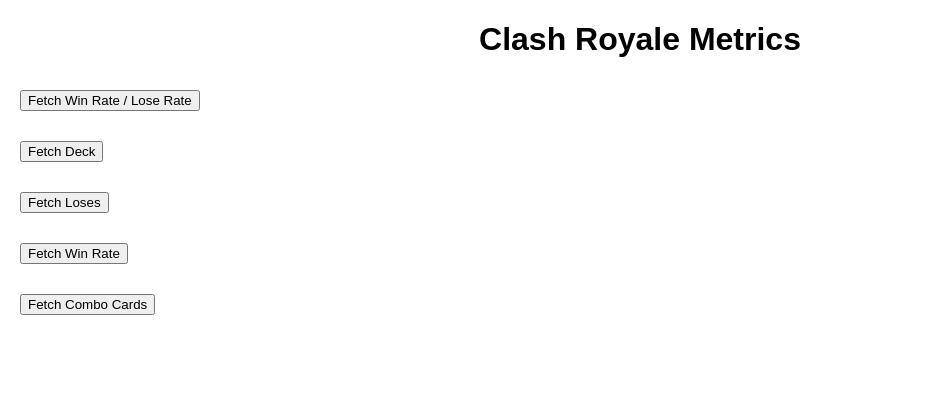
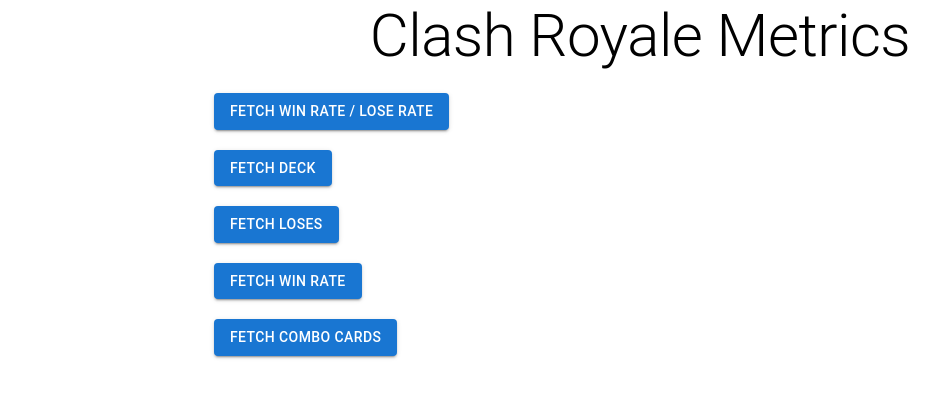
Before and after one commit to nNilton/clash-royale-manager, a React (Create React App) app in the folder frontend/: page / in a window 1280 px wide. Shown: the top 398 px of the page, without its empty margins (0-951 px from the left). Built offline with nearby package versions, Linux system fonts and the light colour scheme.

Commit message:
- Adicionado libs do material UI e ajustado o front para seguir o estilo do material

```diff
--- a/frontend/package.json
+++ b/frontend/package.json
@@ -3,6 +3,10 @@
   "version": "0.1.0",
   "private": true,
   "dependencies": {
+    "@emotion/react": "^11.13.0",
+    "@emotion/styled": "^11.13.0",
+    "@mui/icons-material": "^5.16.5",
+    "@mui/material": "^5.16.5",
     "@testing-library/jest-dom": "^5.17.0",
     "@testing-library/react": "^13.4.0",
     "@testing-library/user-event": "^13.5.0",
--- a/frontend/src/App.css
+++ b/frontend/src/App.css
@@ -1,31 +1,19 @@
 .App {
-  font-family: Arial, sans-serif;
-  margin: 20px;
-}
-
-h1 {
-  text-align: center;
+  font-family: 'Roboto', sans-serif;
 }
 
 .section {
   margin-bottom: 20px;
 }
 
-.inputs {
+.card {
   margin-top: 10px;
-}
-
-input {
-  margin-right: 10px;
-  margin-bottom: 10px;
-}
-
-button {
-  margin-top: 10px;
+  padding: 20px;
 }
 
 pre {
   background-color: #f4f4f4;
   padding: 10px;
   border-radius: 5px;
+  margin-top: 10px;
 }
--- a/frontend/src/App.js
+++ b/frontend/src/App.js
@@ -1,8 +1,9 @@
 import React, { useState } from 'react';
 import axios from 'axios';
+import { TextField, Button, Card, CardContent, Typography, CircularProgress, Container } from '@mui/material';
 import './App.css';
 
-let url = `localhost`;
+let url = `127.0.0.1`;
 
 function App() {
   const [params, setParams] = useState({
@@ -19,6 +20,7 @@
     comboCards: null
   });
   const [activeSection, setActiveSection] = useState(null);
+  const [loading, setLoading] = useState(false);
 
   const handleChange = (e) => {
     setParams({
@@ -28,59 +30,76 @@
   };
 
   const fetchWinRateLoseRate = async () => {
+    setLoading(true);
     try {
       const response = await axios.get(`http://${url}:8000/metrics/win-rate/lose-rate/${params.param1}/${params.param2}/${params.param3}`);
       setResults({ ...results, winRateLoseRate: response.data });
     } catch (error) {
       console.error(error);
+    } finally {
+      setLoading(false);
     }
   };
 
   const fetchDeck = async () => {
+    setLoading(true);
     try {
       const response = await axios.get(`http://${url}:8000/metrics/deck/${params.param1}/${params.param2}/${params.param3}`);
       setResults({ ...results, deck: response.data });
     } catch (error) {
       console.error(error);
+    } finally {
+      setLoading(false);
     }
   };
 
   const fetchLoses = async () => {
+    setLoading(true);
     try {
       const response = await axios.get(`http://${url}:8000/metrics/loses/${params.param1}/${params.param2}/${params.param3}`);
       setResults({ ...results, loses: response.data });
     } catch (error) {
       console.error(error);
+    } finally {
+      setLoading(false);
     }
   };
 
   const fetchWinRate = async () => {
+    setLoading(true);
     try {
       const response = await axios.get(`http://${url}:8000/metrics/win-rate/${params.param1}/${params.param2}`);
       setResults({ ...results, winRate: response.data });
     } catch (error) {
       console.error(error);
+    } finally {
+      setLoading(false);
     }
   };
 
   const fetchComboCards = async () => {
+    setLoading(true);
     try {
       const response = await axios.get(`http://${url}:8000/metrics/combo-cards/${params.param1}/${params.param2}/${params.param3}/${params.param4}`);
       setResults({ ...results, comboCards: response.data });
     } catch (error) {
       console.error(error);
+    } finally {
+      setLoading(false);
     }
   };
 
   const renderInputs = (fields) => {
     return fields.map((field, index) => (
-      <input
+      <TextField
         key={index}
-        type="text"
+        label={field.charAt(0).toUpperCase() + field.slice(1)}
         name={field}
-        placeholder={field.charAt(0).toUpperCase() + field.slice(1)}
         value={params[field]}
         onChange={handleChange}
+        variant="outlined"
+        margin="normal"
+        fullWidth
       />
     ));
   };
@@ -90,59 +109,96 @@
   };
 
   return (
-    <div className="App">
-      <h1>Clash Royale Metrics</h1>
+    <Container maxWidth="md">
+      <Typography variant="h2" align="center" gutterBottom>
+        Clash Royale Metrics
+      </Typography>
       <div className="section">
-        <button onClick={() => setActiveSection('winRateLoseRate')}>Fetch Win Rate / Lose Rate</button>
+        <Button variant="contained" color="primary" onClick={() => setActiveSection('winRateLoseRate')}>
+          Fetch Win Rate / Lose Rate
+        </Button>
         {activeSection === 'winRateLoseRate' && (
-          <div className="inputs">
+          <Card className="card">
+            <CardContent>
               {renderInputs(['param1', 'param2', 'param3'])}
-            <button onClick={fetchWinRateLoseRate}>Submit</button>
+              <Button variant="contained" color="secondary" onClick={fetchWinRateLoseRate} disabled={loading}>
+                Submit
+              </Button>
+              {loading && <CircularProgress />}
               {results.winRateLoseRate && renderResults(results.winRateLoseRate)}
-          </div>
+            </CardContent>
+          </Card>
         )}
       </div>
       <div className="section">
-        <button onClick={() => setActiveSection('deck')}>Fetch Deck</button>
+        <Button variant="contained" color="primary" onClick={() => setActiveSection('deck')}>
+          Fetch Deck
+        </Button>
         {activeSection === 'deck' && (
-          <div className="inputs">
+          <Card className="card">
+            <CardContent>
               {renderInputs(['param1', 'param2', 'param3'])}
-            <button onClick={fetchDeck}>Submit</button>
+              <Button variant="contained" color="secondary" onClick={fetchDeck} disabled={loading}>
+                Submit
+              </Button>
+              {loading && <CircularProgress />}
               {results.deck && renderResults(results.deck)}
-          </div>
+            </CardContent>
+          </Card>
         )}
       </div>
       <div className="section">
-        <button onClick={() => setActiveSection('loses')}>Fetch Loses</button>
+        <Button variant="contained" color="primary" onClick={() => setActiveSection('loses')}>
+          Fetch Loses
+        </Button>
         {activeSection === 'loses' && (
-          <div className="inputs">
+          <Card className="card">
+            <CardContent>
               {renderInputs(['param1', 'param2', 'param3'])}
-            <button onClick={fetchLoses}>Submit</button>
+              <Button variant="contained" color="secondary" onClick={fetchLoses} disabled={loading}>
+                Submit
+              </Button>
+              {loading && <CircularProgress />}
               {results.loses && renderResults(results.loses)}
-          </div>
+            </CardContent>
+          </Card>
         )}
       </div>
       <div className="section">
-        <button onClick={() => setActiveSection('winRate')}>Fetch Win Rate</button>
+        <Button variant="contained" color="primary" onClick={() => setActiveSection('winRate')}>
+          Fetch Win Rate
+        </Button>
         {activeSection === 'winRate' && (
-          <div className="inputs">
+          <Card className="card">
+            <CardContent>
               {renderInputs(['param1', 'param2'])}
-            <button onClick={fetchWinRate}>Submit</button>
+              <Button variant="contained" color="secondary" onClick={fetchWinRate} disabled={loading}>
+                Submit
+              </Button>
+              {loading && <CircularProgress />}
               {results.winRate && renderResults(results.winRate)}
-          </div>
+            </CardContent>
+          </Card>
         )}
       </div>
       <div className="section">
-        <button onClick={() => setActiveSection('comboCards')}>Fetch Combo Cards</button>
+        <Button variant="contained" color="primary" onClick={() => setActiveSection('comboCards')}>
+          Fetch Combo Cards
+        </Button>
         {activeSection === 'comboCards' && (
-          <div className="inputs">
+          <Card className="card">
+            <CardContent>
               {renderInputs(['param1', 'param2', 'param3', 'param4'])}
-            <button onClick={fetchComboCards}>Submit</button>
+              <Button variant="contained" color="secondary" onClick={fetchComboCards} disabled={loading}>
+                Submit
+              </Button>
+              {loading && <CircularProgress />}
               {results.comboCards && renderResults(results.comboCards)}
-          </div>
+            </CardContent>
+          </Card>
         )}
       </div>
-    </div>
+    </Container>
   );
 }
 
```
Also changed, not shown: 1 other file (tests, documents, lock files or other folders). Lines whose indentation alone changed are shown as unchanged.
